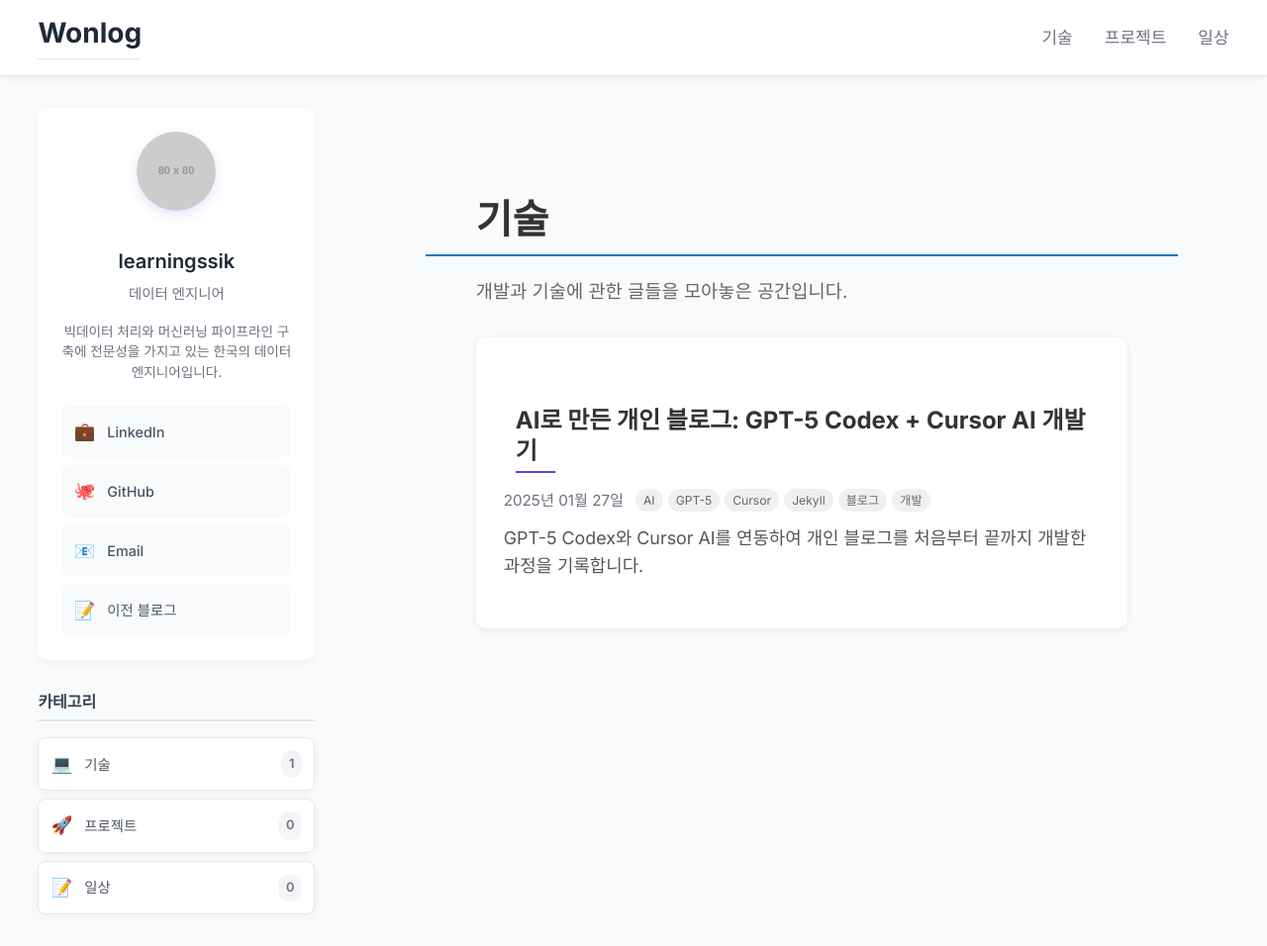
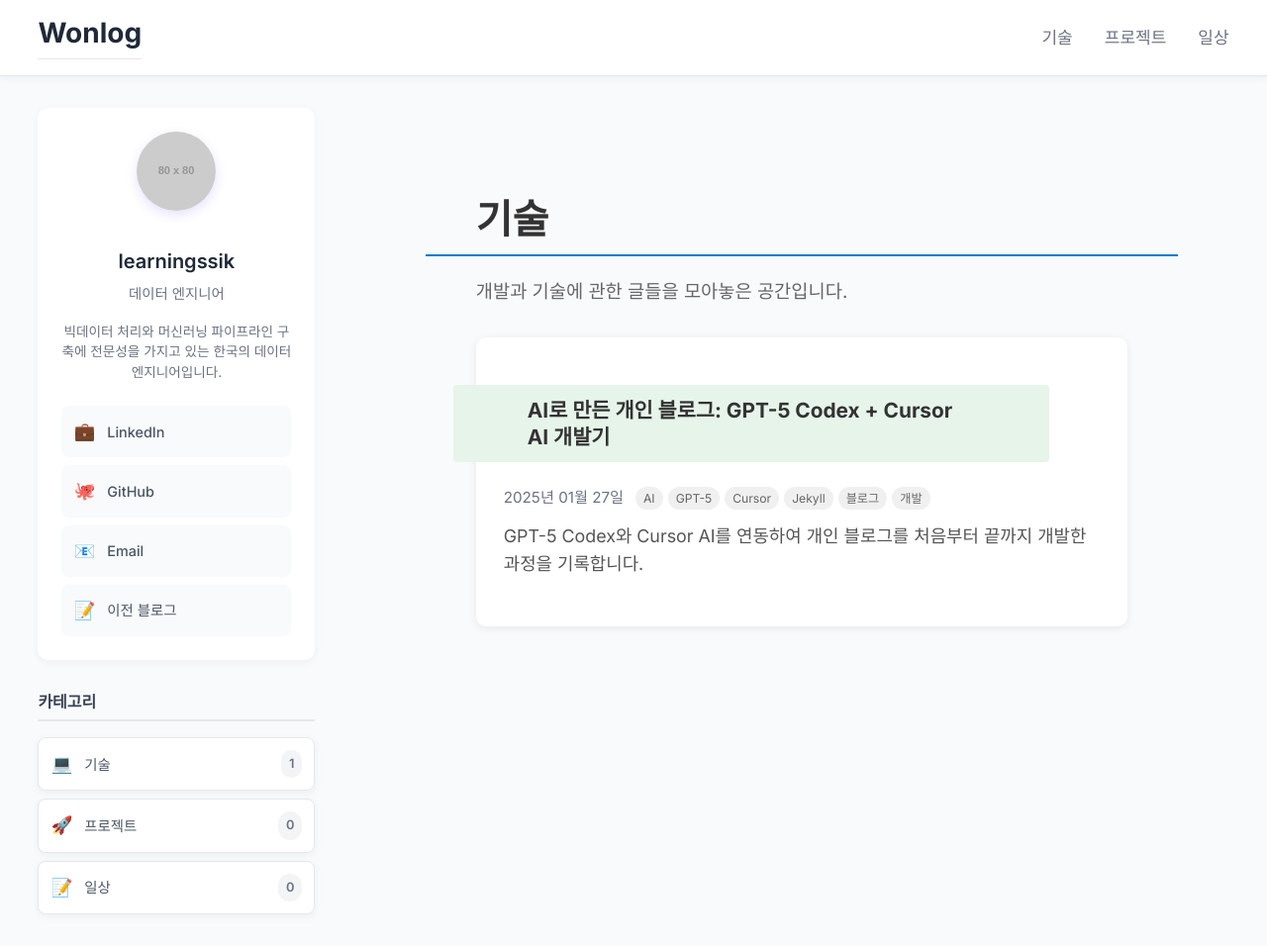
Before and after one commit to learningssik/learningssik.github.io, a Jekyll site: the page built from tech.md, in a window 1280 px wide and 956 px high. Shown: the whole window at 99% size. Built offline with Jekyll 4.4.1, drawn with Linux system fonts in a browser that asks for light colours.

Commit message:
feat: H2.post-title 스타일 대폭 개선
- 배경색 영역을 전체 폭으로 확장 (margin-left/right calc 적용)
- 글자 크기를 1.3rem으로 조정 (기존 1.25em에서 개선)
- 보라색 밑줄 완전 제거 (::after pseudo-element 제거)
- 초록색 배경 (#e6f4ea)과 둥근 모서리 적용
- 적절한 패딩과 마진으로 가독성 향상
- 컨테이너 패딩을 고려한 정확한 전체 폭 확장

```diff
--- a/assets/css/main.css
+++ b/assets/css/main.css
@@ -58,6 +58,28 @@ h2 {
     font-size: 1.25em;
     border-bottom: none;
     padding-bottom: 0;
+}
+
+/* H2.post-title specific styling */
+h2.post-title {
+    display: block;
+    width: 100%;
+    font-size: 1.3rem;
+    font-weight: 700;
+    color: #333;
+    background: #e6f4ea;
+    padding: 12px 24px;
+    margin: 24px 0;
+    border-radius: 4px;
+    margin-left: calc(-1 * var(--content-padding));
+    margin-right: calc(-1 * var(--content-padding));
+    padding-left: calc(var(--content-padding) + 24px);
+    padding-right: calc(var(--content-padding) + 24px);
+}
+
+h2.post-title::after {
+    display: none !important;
+    content: none !important;
 }
 
 h3 {
```
